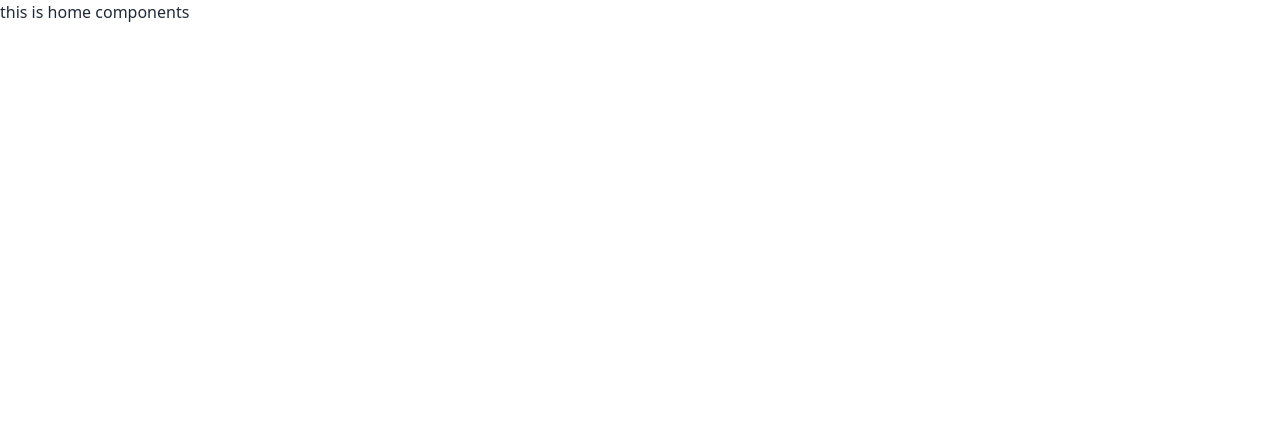
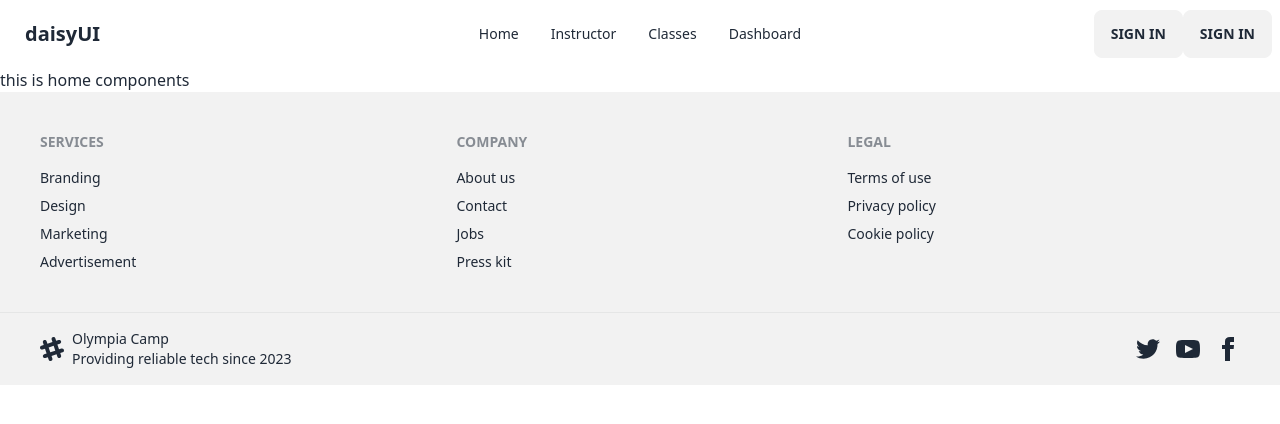
Before and after one commit to Mohammademon02/olympia-camp-client, a React (Vite) app: page / in a window 1280 px wide. Shown: the top 424 px of the page. Built offline with nearby package versions, Linux system fonts and the light colour scheme.

Commit message:
navbar and footer setup done

```diff
--- a/src/Layout/Main.jsx
+++ b/src/Layout/Main.jsx
@@ -1,10 +1,12 @@
 import { Outlet } from "react-router-dom";
 import Footer from "../pages/Shared/Footer/Footer";
+import Navbar from "../pages/Shared/NavBar/Navbar";
 
 
 const Main = () => {
     return (
         <div>
+            <Navbar></Navbar>
             <Outlet></Outlet>
             <Footer></Footer>
         </div>
--- a/src/pages/Shared/Footer/Footer.jsx
+++ b/src/pages/Shared/Footer/Footer.jsx
@@ -2,9 +2,43 @@
 
 const Footer = () => {
     return (
-        <div>
-
-        </div>
+        <section>
+            <footer className="footer p-10 bg-base-200 text-base-content">
+                <div>
+                    <span className="footer-title">Services</span>
+                    <a className="link link-hover">Branding</a>
+                    <a className="link link-hover">Design</a>
+                    <a className="link link-hover">Marketing</a>
+                    <a className="link link-hover">Advertisement</a>
+                </div>
+                <div>
+                    <span className="footer-title">Company</span>
+                    <a className="link link-hover">About us</a>
+                    <a className="link link-hover">Contact</a>
+                    <a className="link link-hover">Jobs</a>
+                    <a className="link link-hover">Press kit</a>
+                </div>
+                <div>
+                    <span className="footer-title">Legal</span>
+                    <a className="link link-hover">Terms of use</a>
+                    <a className="link link-hover">Privacy policy</a>
+                    <a className="link link-hover">Cookie policy</a>
+                </div>
+            </footer>
+            <footer className="footer px-10 py-4 border-t bg-base-200 text-base-content border-base-300">
+                <div className="items-center grid-flow-col">
+                    <svg width="24" height="24" viewBox="0 0 24 24" xmlns="http://www.w3.org/2000/svg" fillRule="evenodd" clipRule="evenodd" className="fill-current"><path d="M22.672 15.226l-2.432.811.841 2.515c.33 1.019-.209 2.127-1.23 2.456-1.15.325-2.148-.321-2.463-1.226l-.84-2.518-5.013 1.677.84 2.517c.391 1.203-.434 2.542-1.831 2.542-.88 0-1.601-.564-1.86-1.314l-.842-2.516-2.431.809c-1.135.328-2.145-.317-2.463-1.229-.329-1.018.211-2.127 1.231-2.456l2.432-.809-1.621-4.823-2.432.808c-1.355.384-2.558-.59-2.558-1.839 0-.817.509-1.582 1.327-1.846l2.433-.809-.842-2.515c-.33-1.02.211-2.129 1.232-2.458 1.02-.329 2.13.209 2.461 1.229l.842 2.515 5.011-1.677-.839-2.517c-.403-1.238.484-2.553 1.843-2.553.819 0 1.585.509 1.85 1.326l.841 2.517 2.431-.81c1.02-.33 2.131.211 2.461 1.229.332 1.018-.21 2.126-1.23 2.456l-2.433.809 1.622 4.823 2.433-.809c1.242-.401 2.557.484 2.557 1.838 0 .819-.51 1.583-1.328 1.847m-8.992-6.428l-5.01 1.675 1.619 4.828 5.011-1.674-1.62-4.829z"></path></svg>
+                    <p>Olympia Camp <br />Providing reliable tech since 2023</p>
+                </div>
+                <div className="md:place-self-center md:justify-self-end">
+                    <div className="grid grid-flow-col gap-4">
+                        <a><svg xmlns="http://www.w3.org/2000/svg" width="24" height="24" viewBox="0 0 24 24" className="fill-current"><path d="M24 4.557c-.883.392-1.832.656-2.828.775 1.017-.609 1.798-1.574 2.165-2.724-.951.564-2.005.974-3.127 1.195-.897-.957-2.178-1.555-3.594-1.555-3.179 0-5.515 2.966-4.797 6.045-4.091-.205-7.719-2.165-10.148-5.144-1.29 2.213-.669 5.108 1.523 6.574-.806-.026-1.566-.247-2.229-.616-.054 2.281 1.581 4.415 3.949 4.89-.693.188-1.452.232-2.224.084.626 1.956 2.444 3.379 4.6 3.419-2.07 1.623-4.678 2.348-7.29 2.04 2.179 1.397 4.768 2.212 7.548 2.212 9.142 0 14.307-7.721 13.995-14.646.962-.695 1.797-1.562 2.457-2.549z"></path></svg></a>
+                        <a><svg xmlns="http://www.w3.org/2000/svg" width="24" height="24" viewBox="0 0 24 24" className="fill-current"><path d="M19.615 3.184c-3.604-.246-11.631-.245-15.23 0-3.897.266-4.356 2.62-4.385 8.816.029 6.185.484 8.549 4.385 8.816 3.6.245 11.626.246 15.23 0 3.897-.266 4.356-2.62 4.385-8.816-.029-6.185-.484-8.549-4.385-8.816zm-10.615 12.816v-8l8 3.993-8 4.007z"></path></svg></a>
+                        <a><svg xmlns="http://www.w3.org/2000/svg" width="24" height="24" viewBox="0 0 24 24" className="fill-current"><path d="M9 8h-3v4h3v12h5v-12h3.642l.358-4h-4v-1.667c0-.955.192-1.333 1.115-1.333h2.885v-5h-3.808c-3.596 0-5.192 1.583-5.192 4.615v3.385z"></path></svg></a>
+                    </div>
+                </div>
+            </footer>
+        </section>
     );
 };
 
--- /dev/null
+++ b/src/pages/Shared/NavBar/Navbar.jsx
@@ -0,0 +1,38 @@
+import { Link } from "react-router-dom";
+
+
+const Navbar = () => {
+
+    const navList = <>
+        <li><Link>Home</Link></li>
+        <li><Link>Instructor</Link></li>
+        <li><Link>Classes</Link></li>
+        <li><Link>Dashboard</Link></li>
+    </>
+    return (
+        <div className="navbar bg-base-100">
+            <div className="navbar-start">
+                <div className="dropdown">
+                    <label tabIndex={0} className="btn btn-ghost lg:hidden">
+                        <svg xmlns="http://www.w3.org/2000/svg" className="h-5 w-5" fill="none" viewBox="0 0 24 24" stroke="currentColor"><path strokeLinecap="round" strokeLinejoin="round" strokeWidth="2" d="M4 6h16M4 12h8m-8 6h16" /></svg>
+                    </label>
+                    <ul tabIndex={0} className="menu menu-sm dropdown-content mt-3 p-2 shadow bg-base-100 rounded-box w-52">
+                        {navList}
+                    </ul>
+                </div>
+                <a className="btn btn-ghost normal-case text-xl">daisyUI</a>
+            </div>
+            <div className="navbar-center hidden lg:flex">
+                <ul className="menu menu-horizontal px-1">
+                    {navList}
+                </ul>
+            </div>
+            <div className="navbar-end">
+                <Link className="btn">Sign In</Link>
+                <Link className="btn">Sign In</Link>
+            </div>
+        </div>
+    );
+};
+
+export default Navbar;
--- a/tailwind.config.js
+++ b/tailwind.config.js
@@ -8,4 +8,7 @@ export default {
     extend: {},
   },
   plugins: [require("daisyui")],
+  daisyui: {
+    themes: ["light" ],
+  },
 }
```
